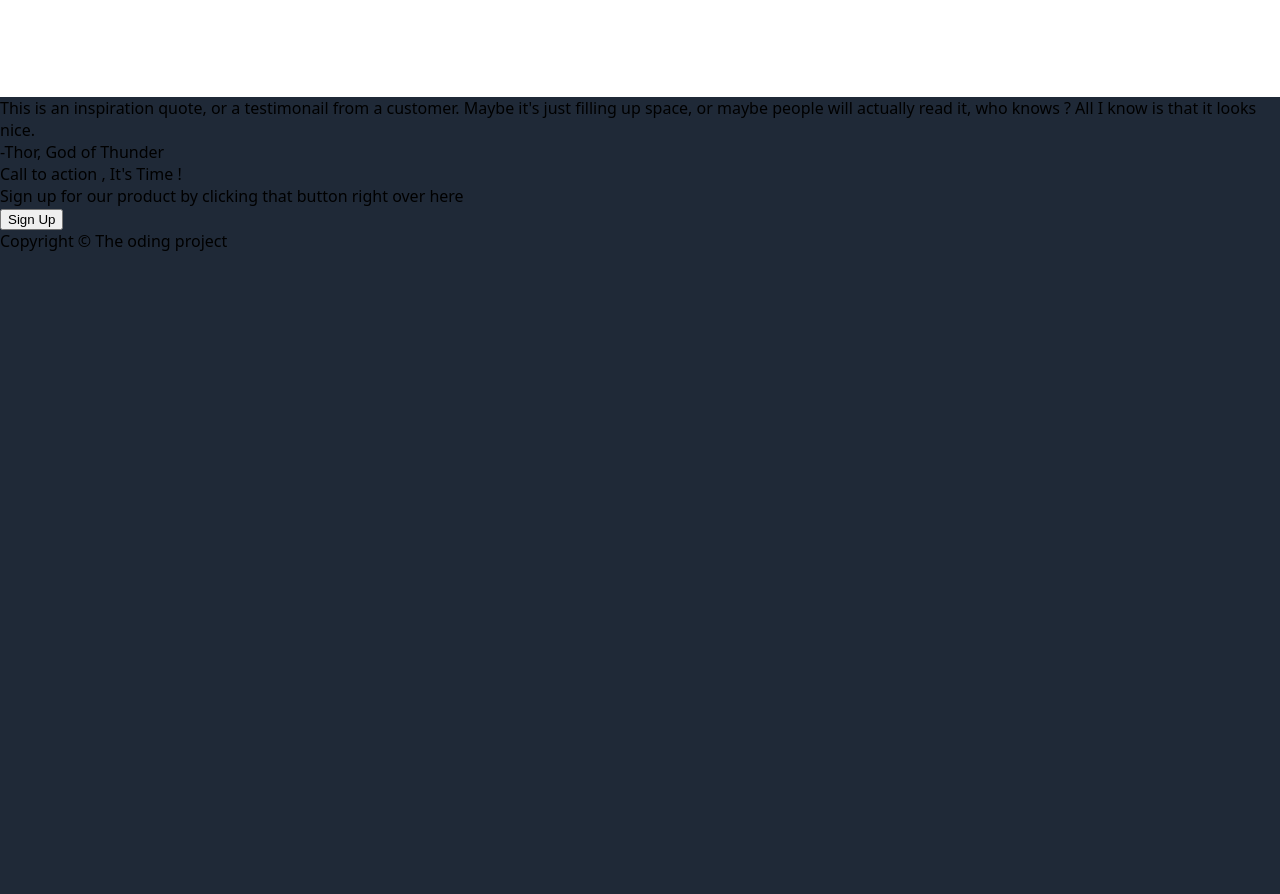
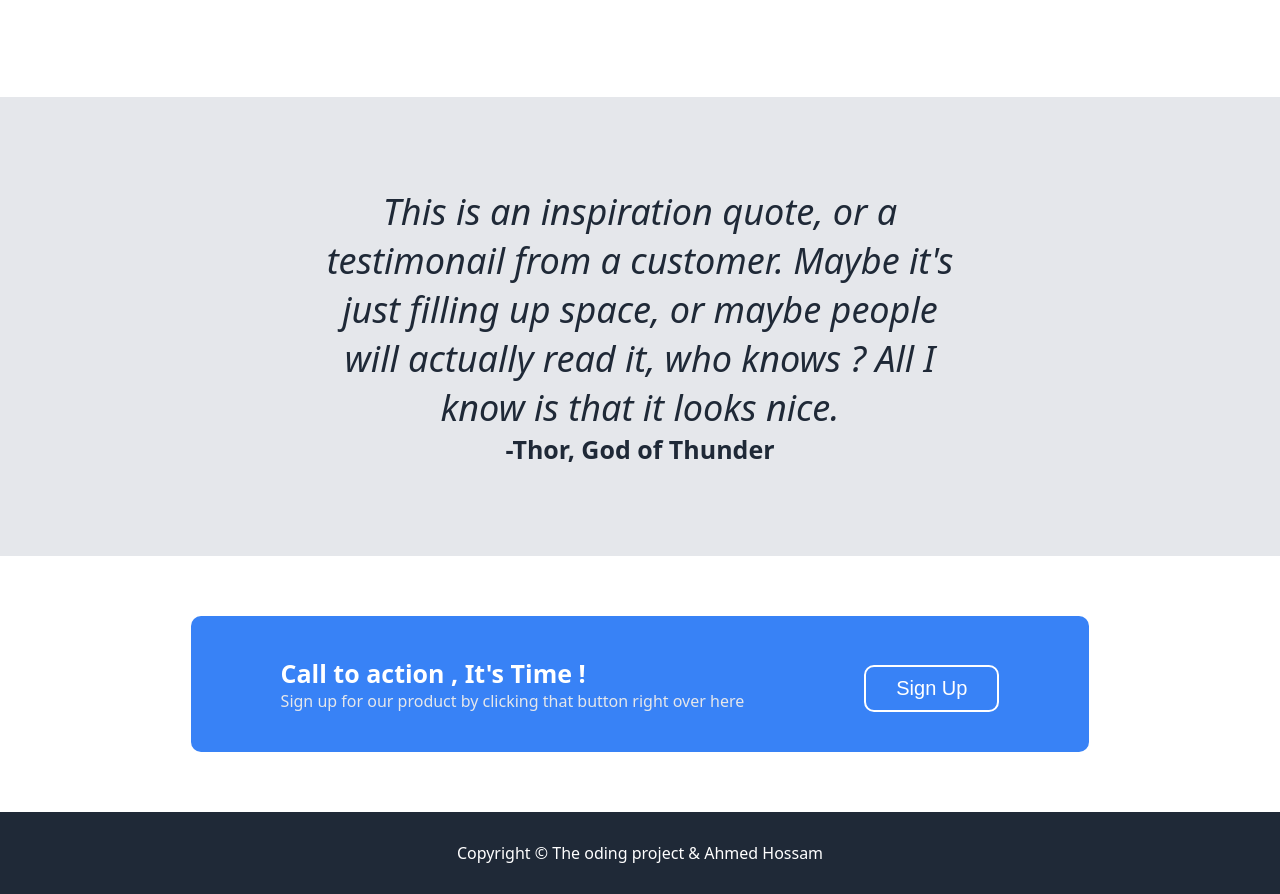
Before and after one commit to ahmedhosssam/landing-page, a plain HTML site: page index.html in a window 1280 px wide. Shown: the part 896-1790 px from the top of the page. Before the commit the page ends 1148 px from the top, so only its background shows below. Drawn offline with Linux system fonts and the light colour scheme.

Commit message:
finish styling last-section & footer

```diff
--- a/index.html
+++ b/index.html
@@ -66,14 +66,20 @@
       <p class="quote-author">-Thor, God of Thunder</p>
     </div>
 
-    <div class="last section">
-      <p class="its-time">Call to action , It's Time !</p>
-      <p class="sign-up-for">
-        Sign up for our product by clicking that button right over here
-      </p>
-      <button class="last-btn">Sign Up</button>
+    <div class="last-section">
+      <div class="contact-section">
+        <div class="left">
+          <p class="its-time">Call to action , It's Time !</p>
+          <p class="sign-up-for">
+            Sign up for our product by clicking that button right over here
+          </p>
+        </div>
+        <div class="right">
+          <button class="last-btn">Sign Up</button>
+        </div>
+      </div>
     </div>
 
-    <footer>Copyright © The oding project</footer>
+    <footer>Copyright © The oding project & Ahmed Hossam</footer>
   </body>
 </html>
--- a/style.css
+++ b/style.css
@@ -148,3 +148,85 @@ header a:hover {
 .sub-random p {
   color: #515151;
 }
+
+/* -------- quote-section ---------- */
+
+.quote-section {
+  display: flex;
+  flex-direction: column;
+  align-items: center;
+  padding: 90px 0px;
+  background-color: #e5e7eb;
+}
+
+.quote {
+  text-align: center;
+  color: #1f2937;
+  font-size: 36px;
+  font-style: italic;
+  max-width: 50%;
+}
+
+.quote-author {
+  font-weight: bold;
+  font-size: 25px;
+  color: #1f2937;
+}
+
+/* -------- last-section ---------- */
+
+.last-section {
+  display: flex;
+  background-color: white;
+  align-items: center;
+  justify-content: center;
+  padding: 60px;
+}
+
+.contact-section {
+  display: flex;
+  align-items: flex-end;
+  gap: 120px;
+  background-color: #3882f6;
+  padding: 40px 90px;
+  border-radius: 10px;
+}
+
+.its-time {
+  color: white;
+  font-weight: bold;
+  font-size: 25px;
+}
+
+.sign-up-for {
+  color: #e5e7eb;
+}
+
+.last-btn {
+  background-color: #3882f6;
+  color: white;
+  border: 2px solid white;
+  font-size: 20px;
+  padding: 10px 30px;
+  display: flex;
+  flex-wrap: nowrap;
+  justify-content: center;
+  max-width: 130%;
+  border-radius: 10px;
+  transition: 0.12s all;
+  cursor: pointer;
+}
+
+.last-btn:hover {
+  padding: 10px 35px;
+}
+
+/* -------- footer ---------- */
+
+footer {
+  display: flex;
+  align-items: center;
+  justify-content: center;
+  padding: 30px;
+  color: white;
+}
```
